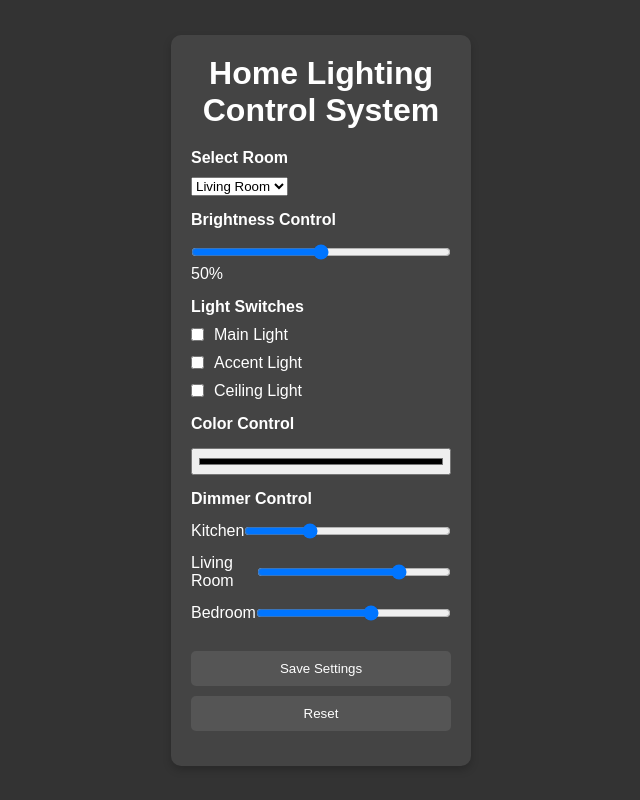
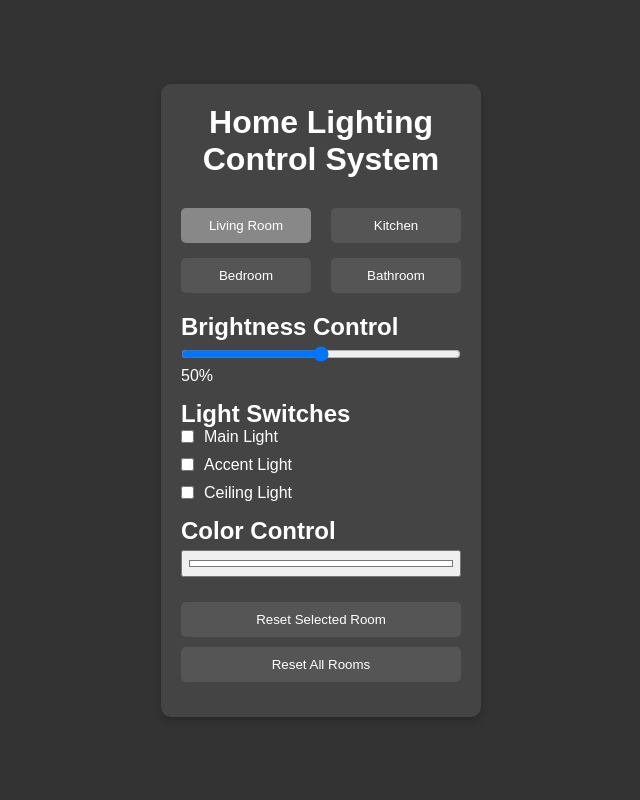
Before and after one commit to DevCache1/skriptinisND2, a plain HTML site: page index.html in a window 1280 px wide. Shown: the whole page, without its empty margins (319-959 px from the left). Drawn offline with Linux system fonts and the light colour scheme.

Commit message:
Pakeistas funkcionalumas
Pridetas automatinis issaugojimas

```diff
--- a/index.html
+++ b/index.html
@@ -10,25 +10,19 @@
   <div class="control-panel">
     <h1>Home Lighting Control System</h1>
 
-    <!-- Room Selector -->
-    <div class="control-section">
-      <h2>Select Room</h2>
-      <select id="room-select">
-        <option>Living Room</option>
-        <option>Kitchen</option>
-        <option>Bedroom</option>
-        <option>Bathroom</option>
-      </select>
+    <div class="room-menu">
+      <button class="room-button" data-room="Living Room">Living Room</button>
+      <button class="room-button" data-room="Kitchen">Kitchen</button>
+      <button class="room-button" data-room="Bedroom">Bedroom</button>
+      <button class="room-button" data-room="Bathroom">Bathroom</button>
     </div>
 
-    <!-- Brightness Control (Slider) -->
     <div class="control-section">
       <h2>Brightness Control</h2>
       <input type="range" id="brightness-slider" min="0" max="100" value="50">
       <label for="brightness-slider">50%</label>
     </div>
 
-    <!-- Light Switches -->
     <div class="control-section">
       <h2>Light Switches</h2>
       <div class="switch">
@@ -45,33 +39,14 @@
       </div>
     </div>
 
-    <!-- Color Control (Dial) -->
     <div class="control-section">
       <h2>Color Control</h2>
       <input type="color" id="color-picker">
     </div>
 
-    <!-- Dimmers (Dials) -->
     <div class="control-section">
-      <h2>Dimmer Control</h2>
-      <div class="dimmer">
-        <label for="dimmer-kitchen">Kitchen</label>
-        <input type="range" id="dimmer-kitchen" min="0" max="100" value="30">
-      </div>
-      <div class="dimmer">
-        <label for="dimmer-living">Living Room</label>
-        <input type="range" id="dimmer-living" min="0" max="100" value="75">
-      </div>
-      <div class="dimmer">
-        <label for="dimmer-bedroom">Bedroom</label>
-        <input type="range" id="dimmer-bedroom" min="0" max="100" value="60">
-      </div>
-    </div>
-
-    <!-- Save & Reset Buttons -->
-    <div class="control-section">
-      <button id="save-settings">Save Settings</button>
-      <button id="reset-settings">Reset</button>
+      <button id="reset-settings">Reset Selected Room</button>
+      <button id="reset-all-settings">Reset All Rooms</button>
     </div>
   </div>
 
--- a/script.js
+++ b/script.js
@@ -1,28 +1,82 @@
-// Add basic interactivity
 const brightnessSlider = document.getElementById('brightness-slider');
 const brightnessLabel = document.querySelector('label[for="brightness-slider"]');
-const roomSelect = document.getElementById('room-select');
-const saveButton = document.getElementById('save-settings');
+const roomButtons = document.querySelectorAll('.room-button');
 const resetButton = document.getElementById('reset-settings');
+const resetAllButton = document.getElementById('reset-all-settings');
+const colorPicker = document.getElementById('color-picker');
+const lightSwitches = document.querySelectorAll('input[type="checkbox"]');
+
+let currentRoom = "Living Room";
+
+function saveSettings(room) {
+    const switchesState = Array.from(lightSwitches).map((switchElement) => switchElement.checked);
+
+    const settings = {
+        brightness: brightnessSlider.value,
+        color: colorPicker.value,
+        switches: switchesState,
+    };
+
+    localStorage.setItem(`settings-${room}`, JSON.stringify(settings));
+}
+
+function loadSettings(room) {
+    const settings = JSON.parse(localStorage.getItem(`settings-${room}`));
+
+    if (settings) {
+        brightnessSlider.value = settings.brightness || 50;
+        brightnessLabel.textContent = `${brightnessSlider.value}%`;
+        colorPicker.value = settings.color || "#ffffff";
+
+        lightSwitches.forEach((switchElement, index) => {
+            switchElement.checked = settings.switches[index] || false;
+        });
+    } else {
+        resetSettings();
+    }
+}
+
+function resetSettings() {
+    brightnessSlider.value = 50;
+    brightnessLabel.textContent = '50%';
+    colorPicker.value = "#ffffff";
+    lightSwitches.forEach((switchElement) => {
+        switchElement.checked = false;
+    });
+}
+
+function resetAllRoomSettings() {
+    const roomNames = ["Living Room", "Kitchen", "Bedroom", "Bathroom"];
+    roomNames.forEach(room => {
+        localStorage.removeItem(`settings-${room}`);
+    });
+    resetSettings()
+}
 
 brightnessSlider.addEventListener('input', () => {
     brightnessLabel.textContent = `${brightnessSlider.value}%`;
 });
 
-// Display a basic alert on save settings
-saveButton.addEventListener('click', () => {
-    alert(`Settings saved for ${roomSelect.value}!`);
+resetButton.addEventListener('click', () => {
+    resetSettings();
+    saveSettings(currentRoom);
 });
 
-// Reset all controls to default values
-resetButton.addEventListener('click', () => {
-    brightnessSlider.value = 50;
-    brightnessLabel.textContent = '50%';
-    document.querySelectorAll('input[type="checkbox"]').forEach((checkbox) => {
-        checkbox.checked = false;
+resetAllButton.addEventListener('click', resetAllRoomSettings);
+
+roomButtons.forEach(button => {
+    button.addEventListener('click', () => {
+        saveSettings(currentRoom);
+
+        currentRoom = button.getAttribute('data-room');
+        roomButtons.forEach(btn => btn.classList.remove('active'));
+        button.classList.add('active');
+
+        loadSettings(currentRoom);
     });
-    document.querySelectorAll('input[type="range"]').forEach((slider) => {
-        slider.value = 50;
-    });
-    alert('Settings have been reset.');
 });
+
+document.addEventListener('DOMContentLoaded', () => {
+    document.querySelector(`[data-room="${currentRoom}"]`).classList.add('active');
+    loadSettings(currentRoom);
+});
--- a/styles.css
+++ b/styles.css
@@ -20,8 +20,10 @@ body {
     background-color: #444;
     padding: 20px;
     border-radius: 10px;
-    width: 300px;
+    width: 320px; /* Adjust width to fit buttons */
+    max-width: 90vw; /* Responsive design for smaller screens */
     box-shadow: 0 4px 8px rgba(0, 0, 0, 0.2);
+    overflow: hidden; /* Prevent content overflow */
 }
 
 h1 {
@@ -29,13 +31,38 @@ h1 {
     margin-bottom: 20px;
 }
 
+/* Room Menu Styling */
+.room-menu {
+    display: flex;
+    flex-wrap: wrap; /* Allows buttons to wrap to the next line if needed */
+    justify-content: space-between;
+    margin-bottom: 20px;
+    gap: 5px; /* Adds space between buttons */
+}
+
+.room-button {
+    flex: 1 1 calc(50% - 10px); /* Each button takes 50% of the container width minus margin */
+    max-width: 130px; /* Maximum width of each button */
+    padding: 10px;
+    background-color: #555;
+    border: none;
+    border-radius: 5px;
+    color: #fff;
+    cursor: pointer;
+    transition: background-color 0.3s ease;
+}
+
+.room-button:hover {
+    background-color: #666;
+}
+
+.room-button.active {
+    background-color: #888;
+}
+
+/* Control Section Styling */
 .control-section {
     margin-bottom: 15px;
-}
-
-.control-section h2 {
-    margin-bottom: 10px;
-    font-size: 16px;
 }
 
 input[type="range"] {
@@ -49,13 +76,6 @@ input[type="checkbox"] {
 
 .switch {
     display: flex;
-    align-items: center;
-    margin-bottom: 10px;
-}
-
-.dimmer {
-    display: flex;
-    justify-content: space-between;
     align-items: center;
     margin-bottom: 10px;
 }
```
